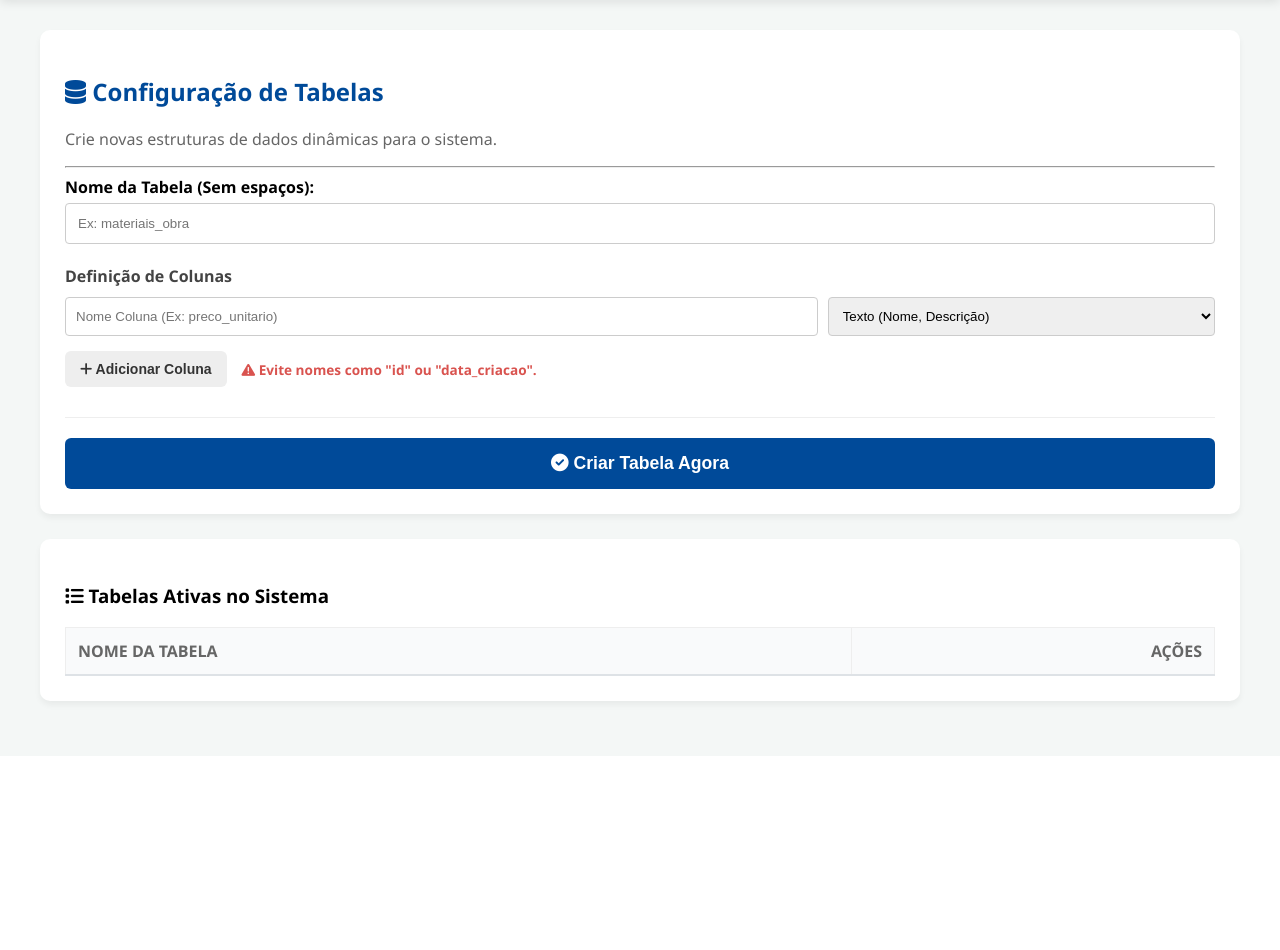
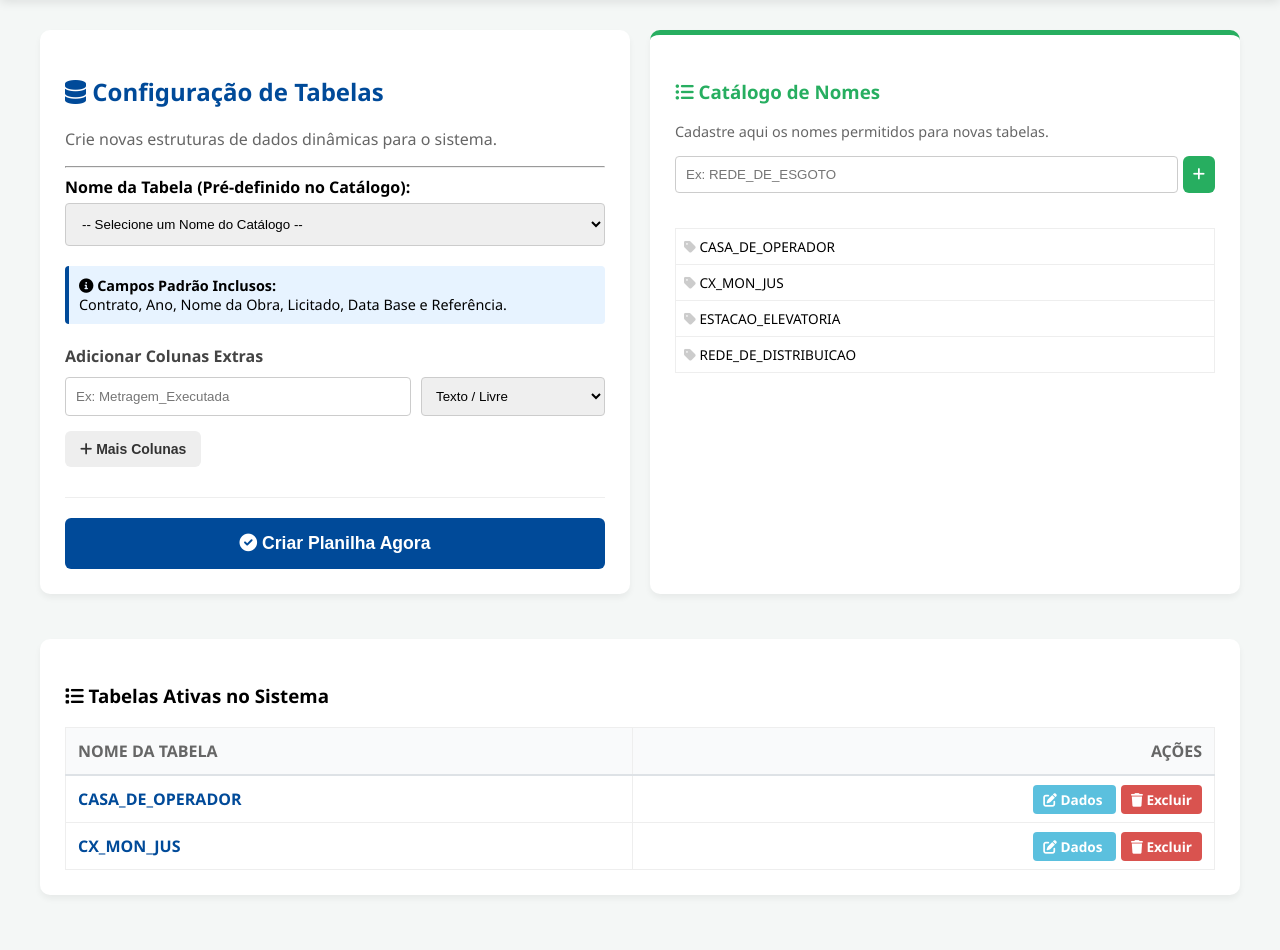
Before and after one commit to siqradev/metaSystemFlasK, a Flask app: page /config in a window 1280 px wide. Shown: the part 68-1018 px from the top of the page. Before the commit the page ends 776 px from the top, so only its background shows below. Run offline with Flask 3, Linux system fonts and the light colour scheme; a user stored in the database is signed in; data comes from the database, SQL or seed files in the repository; both versions use the stored data as it was after the commit; lists and menus that the app fills with data are empty.

Commit message:
Feature: Implementação de catálogo de tabelas e colunas padrão (Contrato, Obra, etc)

```diff
--- a/routes/main_routes.py
+++ b/routes/main_routes.py
@@ -7,7 +7,7 @@
 import re
 import unicodedata
 
-# Decorator de Proteção de Rota (Fora da função register_routes)
+# Decorator de Proteção de Rota
 def login_required(f):
     @wraps(f)
     def decorated_function(*args, **kwargs):
@@ -17,29 +17,14 @@
     return decorated_function
 
 def register_routes(app, get_db):
-    """
-    IMPORTANTE: Todas as rotas abaixo DEVEM estar recuadas (indentadas)
-    para estarem dentro desta função.
-    """
 
     @app.route('/')
     @login_required
     def index():
         db = get_db()
-        tables = db.execute("SELECT name FROM sqlite_master WHERE type='table' AND name NOT LIKE 'sqlite_%' AND name != 'usuarios_sistema'").fetchall()
+        tables = db.execute("SELECT name FROM sqlite_master WHERE type='table' AND name NOT LIKE 'sqlite_%' AND name NOT IN ('usuarios_sistema', 'catalogo_tabelas')").fetchall()
         total_users = db.execute("SELECT COUNT(*) as total FROM usuarios_sistema").fetchone()['total']
         return render_template('index.html', tables=tables, total_tables=len(tables), total_users=total_users)
-
-    @app.route('/drop_table/<name>')
-    @login_required
-    def drop_table(name):
-        if session.get('nivel') == 'admin':
-            db = get_db()
-            if name != 'usuarios_sistema':
-                db.execute(f"DROP TABLE IF EXISTS {name}")
-                db.commit()
-                flash(f"Tabela {name} excluída!")
-        return redirect(url_for('index'))
 
     @app.route('/config', methods=['GET', 'POST'])
     @login_required
@@ -47,21 +32,59 @@
         if session.get('nivel') != 'admin':
             flash("Acesso restrito.")
             return redirect(url_for('index'))
+
         db = get_db()
         if request.method == 'POST':
             try:
                 raw_name = request.form.get('table_name', '').strip()
+                if not raw_name:
+                    flash("Selecione um nome válido no catálogo.")
+                    return redirect(url_for('config'))
+
                 name = unicodedata.normalize('NFKD', raw_name).encode('ascii', 'ignore').decode('ascii').replace(" ", "_").lower()
                 name = re.sub(r'[^a-z0-9_]', '', name)
+
+                # Colunas Padrão da Imagem
+                default_cols = [
+                    "contrato TEXT", "ano TEXT", "nome_da_obra TEXT",
+                    "licitado TEXT", "data_base TEXT", "referencia TEXT"
+                ]
+
                 cols_raw = request.form.getlist('col_name')
                 types_raw = request.form.getlist('col_type')
-                col_def = [f"{re.sub(r'[^a-z0-9_]', '', unicodedata.normalize('NFKD', c).encode('ascii', 'ignore').decode('ascii').replace(' ', '_').lower())} {t}" for c, t in zip(cols_raw, types_raw) if c.strip()]
-                query = f"CREATE TABLE {name} (id INTEGER PRIMARY KEY AUTOINCREMENT, {', '.join(col_def)}, criado_por TEXT, data_criacao TIMESTAMP DEFAULT CURRENT_TIMESTAMP)"
-                db.execute(query); db.commit()
-                flash(f"Tabela '{name}' criada!")
+                extra_cols = []
+                for c, t in zip(cols_raw, types_raw):
+                    if c.strip():
+                        c_clean = re.sub(r'[^a-z0-9_]', '', unicodedata.normalize('NFKD', c).encode('ascii', 'ignore').decode('ascii').replace(" ", "_").lower())
+                        extra_cols.append(f"{c_clean} {t}")
+
+                all_cols = default_cols + extra_cols
+                query = f"CREATE TABLE {name} (id INTEGER PRIMARY KEY AUTOINCREMENT, {', '.join(all_cols)}, criado_por TEXT, data_criacao TIMESTAMP DEFAULT CURRENT_TIMESTAMP)"
+                db.execute(query)
+                db.commit()
+                flash(f"Tabela '{raw_name.upper()}' criada com sucesso!")
                 return redirect(url_for('index'))
-            except Exception as e: flash(f"Erro: {e}")
-        return render_template('config.html')
+            except Exception as e:
+                flash(f"Erro ao criar tabela: {e}")
+
+        opcoes = db.execute("SELECT * FROM catalogo_tabelas ORDER BY nome_exibicao").fetchall()
+        # Filtramos as tabelas para o seu bloco de "Tabelas Ativas" no config.html
+        tables = db.execute("SELECT name FROM sqlite_master WHERE type='table' AND name NOT LIKE 'sqlite_%' AND name NOT IN ('usuarios_sistema', 'catalogo_tabelas')").fetchall()
+        return render_template('config.html', opcoes_catalogo=opcoes, tables=tables)
+
+    @app.route('/add_catalogo', methods=['POST'])
+    @login_required
+    def add_catalogo():
+        if session.get('nivel') == 'admin':
+            novo_nome = request.form.get('novo_nome', '').strip().upper()
+            if novo_nome:
+                db = get_db()
+                try:
+                    db.execute("INSERT INTO catalogo_tabelas (nome_exibicao) VALUES (?)", (novo_nome,))
+                    db.commit()
+                    flash(f"'{novo_nome}' adicionado ao catálogo!")
+                except: flash("Nome já existe.")
+        return redirect(url_for('config'))
 
     @app.route('/crud/<table_name>')
     @login_required
@@ -69,13 +92,12 @@
         db = get_db()
         search = request.args.get('search', '')
         info = db.execute(f"PRAGMA table_info({table_name})").fetchall()
-        all_cols = [c['name'] for c in info]
         cols = [c['name'] for c in info if c['name'] not in ['id', 'criado_por', 'data_criacao']]
-        if search and cols:
-            data = db.execute(f"SELECT * FROM {table_name} WHERE {cols[0]} LIKE ? ORDER BY id DESC", (f'%{search}%',)).fetchall()
+        if search and len(cols) > 0:
+            data = db.execute(f"SELECT * FROM {table_name} WHERE {cols[0]} LIKE ? OR {cols[2]} LIKE ? ORDER BY id DESC", (f'%{search}%', f'%{search}%')).fetchall()
         else:
             data = db.execute(f"SELECT * FROM {table_name} ORDER BY id DESC").fetchall()
-        return render_template('crud.html', table_name=table_name, cols=cols, all_cols=all_cols, data=data, now_date=datetime.now().strftime('%d/%m/%Y'))
+        return render_template('crud.html', table_name=table_name, cols=cols, data=data, now_date=datetime.now().strftime('%d/%m/%Y'))
 
     @app.route('/insert/<table_name>', methods=['POST'])
     @login_required
@@ -90,66 +112,38 @@
         db.commit()
         return redirect(url_for('crud', table_name=table_name))
 
-    @app.route('/edit/<table_name>/<int:id>', methods=['GET', 'POST'])
+    @app.route('/drop_table/<name>')
     @login_required
-    def edit(table_name, id):
-        db = get_db()
-        info = db.execute(f"PRAGMA table_info({table_name})").fetchall()
-        cols = [c['name'] for c in info if c['name'] not in ['id', 'criado_por', 'data_criacao']]
-        if request.method == 'POST':
-            set_query = ", ".join([f"{c} = ?" for c in cols])
-            values = [request.form.get(c) for c in cols] + [id]
-            db.execute(f"UPDATE {table_name} SET {set_query} WHERE id = ?", values)
-            db.commit()
-            return redirect(url_for('crud', table_name=table_name))
-        row = db.execute(f"SELECT * FROM {table_name} WHERE id = ?", (id,)).fetchone()
-        return render_template('edit.html', table_name=table_name, row=row, cols=cols)
+    def drop_table(name):
+        if session.get('nivel') == 'admin':
+            db = get_db()
+            if name not in ['usuarios_sistema', 'catalogo_tabelas']:
+                db.execute(f"DROP TABLE IF EXISTS {name}")
+                db.commit()
+                flash(f"Tabela {name} excluída.")
+        return redirect(url_for('index'))
 
-    @app.route('/delete_row/<table_name>/<int:id>')
-    @login_required
-    def delete_row(table_name, id):
-        db = get_db()
-        db.execute(f"DELETE FROM {table_name} WHERE id = ?", (id,))
-        db.commit()
-        return redirect(url_for('crud', table_name=table_name))
-
+    # ROTA DE RELATÓRIOS (ESSENCIAL PARA NÃO DAR BUILDERROR)
     @app.route('/relatorios')
     @login_required
     def relatorios():
         db = get_db()
-        tables = db.execute("SELECT name FROM sqlite_master WHERE type='table' AND name NOT LIKE 'sqlite_%' AND name != 'usuarios_sistema'").fetchall()
+        tables = db.execute("SELECT name FROM sqlite_master WHERE type='table' AND name NOT LIKE 'sqlite_%' AND name NOT IN ('usuarios_sistema', 'catalogo_tabelas')").fetchall()
         table_name = request.args.get('table')
-        search = request.args.get('search', '')
-        data_inicio = request.args.get('data_inicio', '')
-        data_fim = request.args.get('data_fim', '')
-
         report_data, cols = [], []
-        chart_data = {'labels': [], 'valores_lista': []}
-
         if table_name:
             info = db.execute(f"PRAGMA table_info({table_name})").fetchall()
             cols = [c['name'] for c in info]
-            query = f"SELECT * FROM {table_name} WHERE 1=1"
-            params = []
-            if search and len(cols) > 1:
-                query += f" AND {cols[1]} LIKE ?"; params.append(f'%{search}%')
-            if data_inicio:
-                query += " AND data_criacao >= ?"; params.append(f"{data_inicio} 00:00:00")
-            if data_fim:
-                query += " AND data_criacao <= ?"; params.append(f"{data_fim} 23:59:59")
+            report_data = db.execute(f"SELECT * FROM {table_name} ORDER BY id DESC").fetchall()
+        return render_template('relatorios.html', tables=tables, data=report_data, cols=cols, selected_table=table_name)
 
-            query += " ORDER BY id DESC"
-            report_data = db.execute(query, params).fetchall()
-
-            if len(report_data) > 0 and len(cols) >= 3:
-                for row in report_data[:10]:
-                    chart_data['labels'].append(str(row[cols[1]]))
-                    try:
-                        valor = float(str(row[cols[2]]).replace(',', '.'))
-                        chart_data['valores_lista'].append(valor)
-                    except: chart_data['valores_lista'].append(1)
-
-        return render_template('relatorios.html', tables=tables, data=report_data, cols=cols, selected_table=table_name, chart_data=chart_data)
+    @app.route('/usuarios')
+    @login_required
+    def usuarios():
+        if session.get('nivel') != 'admin': return redirect(url_for('index'))
+        db = get_db()
+        lista = db.execute("SELECT id, matricula, username, nivel FROM usuarios_sistema").fetchall()
+        return render_template('usuarios.html', usuarios=lista)
 
     @app.route('/exportar/<table_name>')
     @login_required
@@ -162,14 +156,6 @@
         out.seek(0)
         return send_file(out, mimetype="application/vnd.openxmlformats-officedocument.spreadsheetml.sheet", as_attachment=True, download_name=f"Relatorio_{table_name}.xlsx")
 
-    @app.route('/usuarios')
-    @login_required
-    def usuarios():
-        if session.get('nivel') != 'admin': return redirect(url_for('index'))
-        db = get_db()
-        lista = db.execute("SELECT id, matricula, username, nivel FROM usuarios_sistema").fetchall()
-        return render_template('usuarios.html', usuarios=lista)
-
     @app.route('/login', methods=['GET', 'POST'])
     def login():
         if request.method == 'POST':
@@ -177,7 +163,7 @@
             db = get_db()
             res = db.execute("SELECT * FROM usuarios_sistema WHERE username=?", (user,)).fetchone()
             if res and check_password_hash(res['password'], pwd):
-                session['user'], session['nivel'], session['matricula'] = res['username'], res['nivel'], res['matricula']
+                session.update({'user': res['username'], 'nivel': res['nivel'], 'matricula': res['matricula']})
                 return redirect(url_for('index'))
             flash("Credenciais inválidas.")
         return render_template('login.html')
@@ -186,13 +172,3 @@
     def logout():
         session.clear()
         return redirect(url_for('login'))
-
-    @app.route('/register', methods=['GET', 'POST'])
-    def register():
-        if request.method == 'POST':
-            m, u, p = request.form['matricula'], request.form['username'], request.form['password']
-            db = get_db()
-            db.execute("INSERT INTO usuarios_sistema (matricula, username, password, nivel) VALUES (?,?,?,?)", (m, u, generate_password_hash(p), 'user'))
-            db.commit()
-            return redirect(url_for('login'))
-        return render_template('register.html')
--- a/templates/config.html
+++ b/templates/config.html
@@ -1,6 +1,8 @@
 {% extends 'base.html' %}
 
 {% block content %}
+<div style="display: grid; grid-template-columns: 1fr 1fr; gap: 20px;">
+
     <div class="card">
         <h2 style="color: #004a99;"><i class="fas fa-database"></i> Configuração de Tabelas</h2>
         <p style="color: #666;">Crie novas estruturas de dados dinâmicas para o sistema.</p>
@@ -8,41 +10,71 @@
 
         <form action="{{ url_for('config') }}" method="POST" id="formConfig">
             <div style="margin-bottom: 20px;">
-            <label style="font-weight: bold; display: block; margin-bottom: 5px;">Nome da Tabela (Sem espaços):</label>
-            <input type="text" name="table_name" placeholder="Ex: materiais_obra" required
+                <label style="font-weight: bold; display: block; margin-bottom: 5px;">Nome da Tabela (Pré-definido no Catálogo):</label>
+                <select name="table_name" required
                         style="width: 100%; padding: 12px; border: 1px solid #ccc; border-radius: 4px; box-sizing: border-box;">
+                    <option value="">-- Selecione um Nome do Catálogo --</option>
+                    {% for op in opcoes_catalogo %}
+                    <option value="{{ op.nome_exibicao }}">{{ op.nome_exibicao }}</option>
+                    {% endfor %}
+                </select>
+            </div>
+
+            <div style="background: #e7f3ff; padding: 10px; border-radius: 4px; border-left: 4px solid #004a99; margin-bottom: 20px; font-size: 0.9em;">
+                <i class="fas fa-info-circle"></i> <b>Campos Padrão Inclusos:</b><br>
+                Contrato, Ano, Nome da Obra, Licitado, Data Base e Referência.
             </div>
 
             <div id="columns">
-            <h4 style="margin-bottom: 10px; color: #444;">Definição de Colunas</h4>
+                <h4 style="margin-bottom: 10px; color: #444;">Adicionar Colunas Extras</h4>
                 <div class="column-row" style="display: flex; gap: 10px; margin-bottom: 10px;">
-                <input type="text" name="col_name" placeholder="Nome Coluna (Ex: preco_unitario)" required
+                    <input type="text" name="col_name" placeholder="Ex: Metragem_Executada"
                            class="input-col" style="flex: 2; padding: 10px; border: 1px solid #ccc; border-radius: 4px;">
                     <select name="col_type" style="flex: 1; padding: 10px; border: 1px solid #ccc; border-radius: 4px;">
-                    <option value="TEXT">Texto (Nome, Descrição)</option>
-                    <option value="INTEGER">Número Inteiro (Qtd, Idade)</option>
-                    <option value="REAL">Decimal (Preço, Peso)</option>
-                    <option value="DATE">Data (Dia/Mês/Ano)</option>
-                    <option value="DATETIME">Data e Hora</option>
+                        <option value="TEXT">Texto / Livre</option>
+                        <option value="REAL">Valor Numérico</option>
                     </select>
                 </div>
             </div>
 
             <div style="margin-top: 15px; display: flex; align-items: center; gap: 15px;">
-            <button type="button" onclick="addCol()" class="btn" style="background: #eee; color: #333; padding: 10px 15px;">
-                <i class="fas fa-plus"></i> Adicionar Coluna
+                <button type="button" onclick="addCol()" class="btn" style="background: #eee; color: #333; padding: 10px 15px; border: none; cursor: pointer;">
+                    <i class="fas fa-plus"></i> Mais Colunas
                 </button>
-            <span style="font-size: 0.85em; color: #d9534f; font-weight: bold;">
-                <i class="fas fa-exclamation-triangle"></i> Evite nomes como "id" ou "data_criacao".
-            </span>
             </div>
 
             <div style="margin-top: 30px; border-top: 1px solid #eee; padding-top: 20px;">
                 <button type="submit" class="btn btn-save" style="background: #004a99; width: 100%; padding: 15px; color: white; border: none; border-radius: 6px; font-size: 1.1em; cursor: pointer;">
-                <i class="fas fa-check-circle"></i> Criar Tabela Agora
+                    <i class="fas fa-check-circle"></i> Criar Planilha Agora
                 </button>
             </div>
         </form>
+    </div>
+
+    <div class="card" style="border-top: 5px solid #27ae60;">
+        <h3 style="color: #27ae60;"><i class="fas fa-list-ul"></i> Catálogo de Nomes</h3>
+        <p style="font-size: 0.9em; color: #666;">Cadastre aqui os nomes permitidos para novas tabelas.</p>
+
+        <form action="{{ url_for('add_catalogo') }}" method="POST" style="display: flex; gap: 5px; margin-bottom: 20px;">
+            <input type="text" name="novo_nome" placeholder="Ex: REDE_DE_ESGOTO" required
+                   style="flex: 1; padding: 10px; border: 1px solid #ccc; border-radius: 4px;">
+            <button type="submit" class="btn" style="background: #27ae60; color: white; border: none; padding: 10px; cursor: pointer;">
+                <i class="fas fa-plus"></i>
+            </button>
+        </form>
+
+        <div style="max-height: 400px; overflow-y: auto;">
+            <table style="width: 100%; border-collapse: collapse;">
+                <tbody style="font-size: 0.85em;">
+                    {% for op in opcoes_catalogo %}
+                    <tr style="border-bottom: 1px solid #eee;">
+                        <td style="padding: 8px;"><i class="fas fa-tag" style="color: #ccc;"></i> {{ op.nome_exibicao }}</td>
+                    </tr>
+                    {% endfor %}
+                </tbody>
+            </table>
+        </div>
+    </div>
 </div>
 
 <div class="card" style="margin-top: 20px;">
@@ -74,7 +106,7 @@
 </div>
 
 <script>
-const RESERVADOS = ['id', 'criado_por', 'data_criacao']; // Removido 'data' e 'user' para dar mais liberdade
+const RESERVADOS = ['id', 'criado_por', 'data_criacao', 'contrato', 'ano', 'nome_da_obra', 'licitado', 'data_base', 'referencia'];
 
 function addCol() {
     const div = document.createElement('div');
@@ -87,10 +119,7 @@
                style="flex: 2; padding: 10px; border: 1px solid #ccc; border-radius: 4px;">
         <select name="col_type" style="flex: 1; padding: 10px; border: 1px solid #ccc; border-radius: 4px;">
             <option value="TEXT">Texto</option>
-            <option value="INTEGER">Número Inteiro</option>
-            <option value="REAL">Decimal</option>
-            <option value="DATE">Data</option>
-            <option value="DATETIME">Data e Hora</option>
+            <option value="REAL">Número</option>
         </select>
         <button type="button" onclick="this.parentElement.remove()"
                 style="background:#d9534f; color:white; border:none; border-radius:4px; cursor:pointer; padding: 10px 15px;">
@@ -105,10 +134,11 @@
     const nomesEncontrados = [];
 
     for (let input of inputs) {
+        if (!input.value.trim()) continue; // Pula se estiver vazio
         const nomeValor = input.value.trim().toLowerCase().replace(/ /g, "_");
 
         if (RESERVADOS.includes(nomeValor)) {
-            alert(`O nome "${nomeValor}" é reservado pelo sistema.`);
+            alert(`O nome "${nomeValor}" é reservado ou já está incluso por padrão.`);
             input.style.borderColor = "red";
             input.focus();
             e.preventDefault();
```
Also changed, not shown: models/database.py (+30 -6 lines), database.db. Lines whose indentation alone changed are shown as unchanged.
